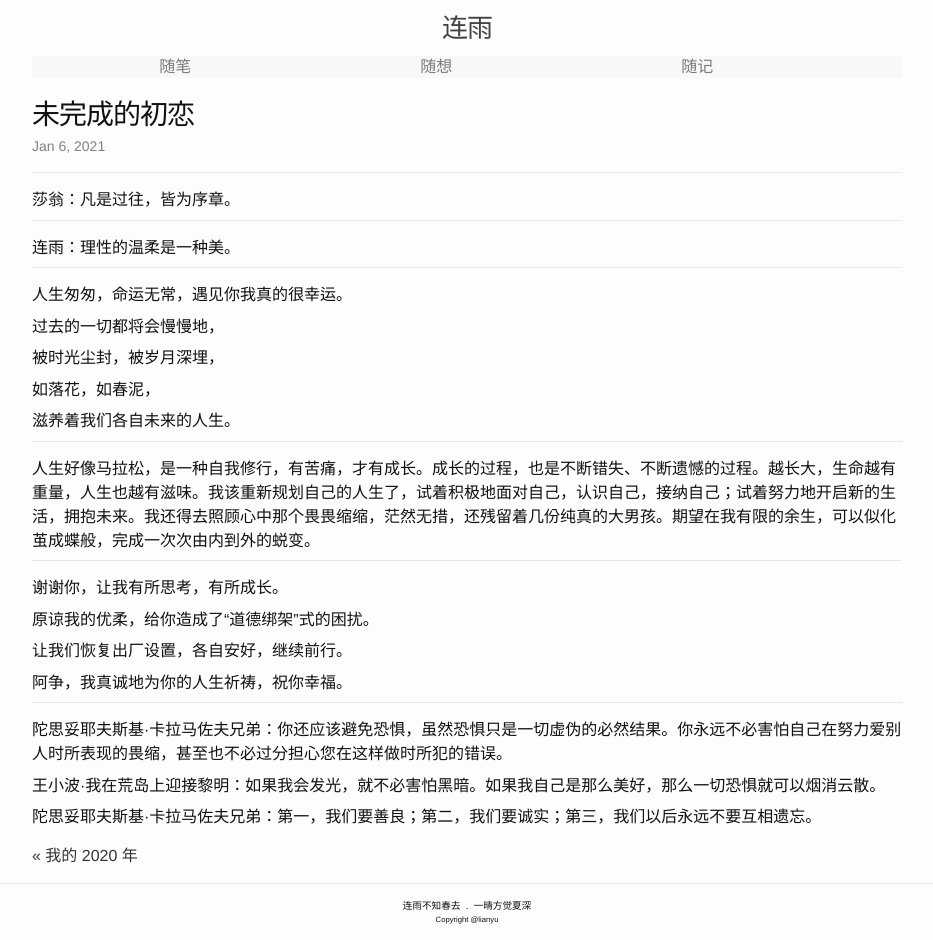
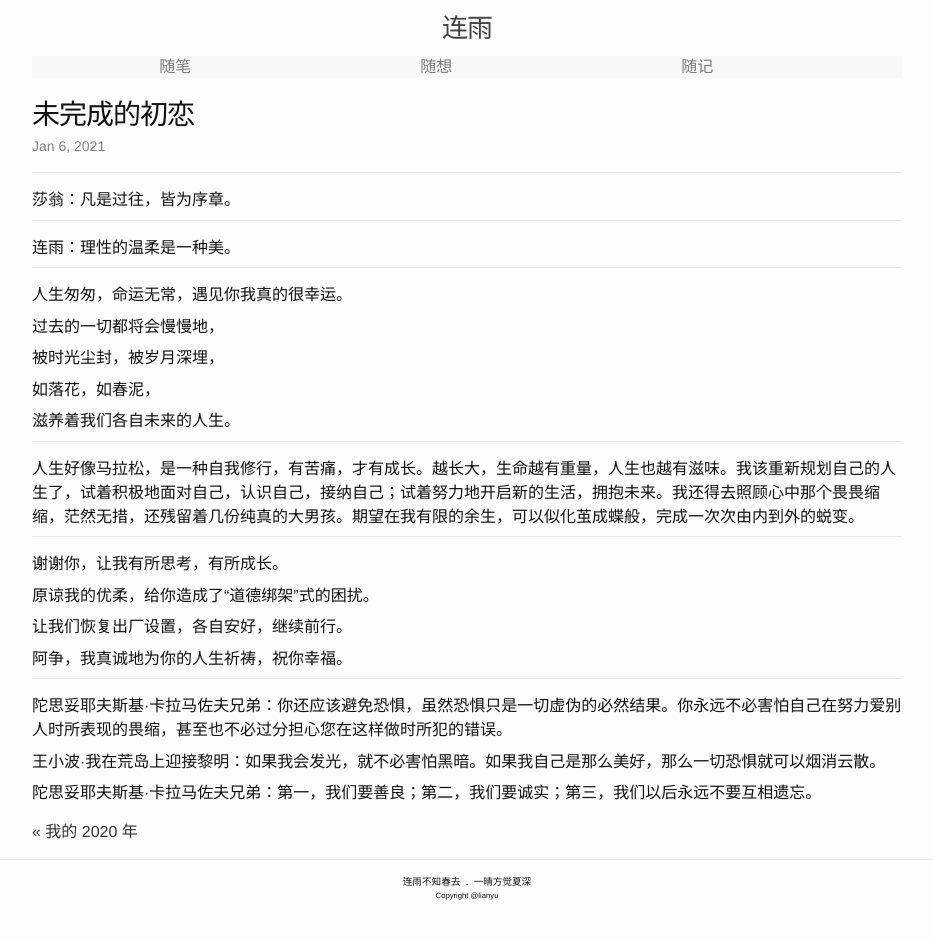
Before and after one commit to lianyu1115/lianyu, a Jekyll site: the page built from _journals/2021-01-06-未完成的初恋.md, in a window 1280 px wide. Shown: the whole page, without its empty margins (173-1106 px from the left). Built offline with Jekyll 4.4.1, drawn with Linux system fonts in a browser that asks for light colours; after the commit the page ends 916 px from its top, so only the background shows below that.

Commit message:
Update 2021-01-06-未完成的初恋.md

```diff
--- a/_journals/2021-01-06-未完成的初恋.md
+++ b/_journals/2021-01-06-未完成的初恋.md
@@ -27,7 +27,7 @@
 
 - - -
 
-人生好像马拉松，是一种自我修行，有苦痛，才有成长。成长的过程，也是不断错失、不断遗憾的过程。越长大，生命越有重量，人生也越有滋味。我该重新规划自己的人生了，试着积极地面对自己，认识自己，接纳自己；试着努力地开启新的生活，拥抱未来。我还得去照顾心中那个畏畏缩缩，茫然无措，还残留着几份纯真的大男孩。期望在我有限的余生，可以似化茧成蝶般，完成一次次由内到外的蜕变。
+人生好像马拉松，是一种自我修行，有苦痛，才有成长。越长大，生命越有重量，人生也越有滋味。我该重新规划自己的人生了，试着积极地面对自己，认识自己，接纳自己；试着努力地开启新的生活，拥抱未来。我还得去照顾心中那个畏畏缩缩，茫然无措，还残留着几份纯真的大男孩。期望在我有限的余生，可以似化茧成蝶般，完成一次次由内到外的蜕变。
 
 - - -
 
```
